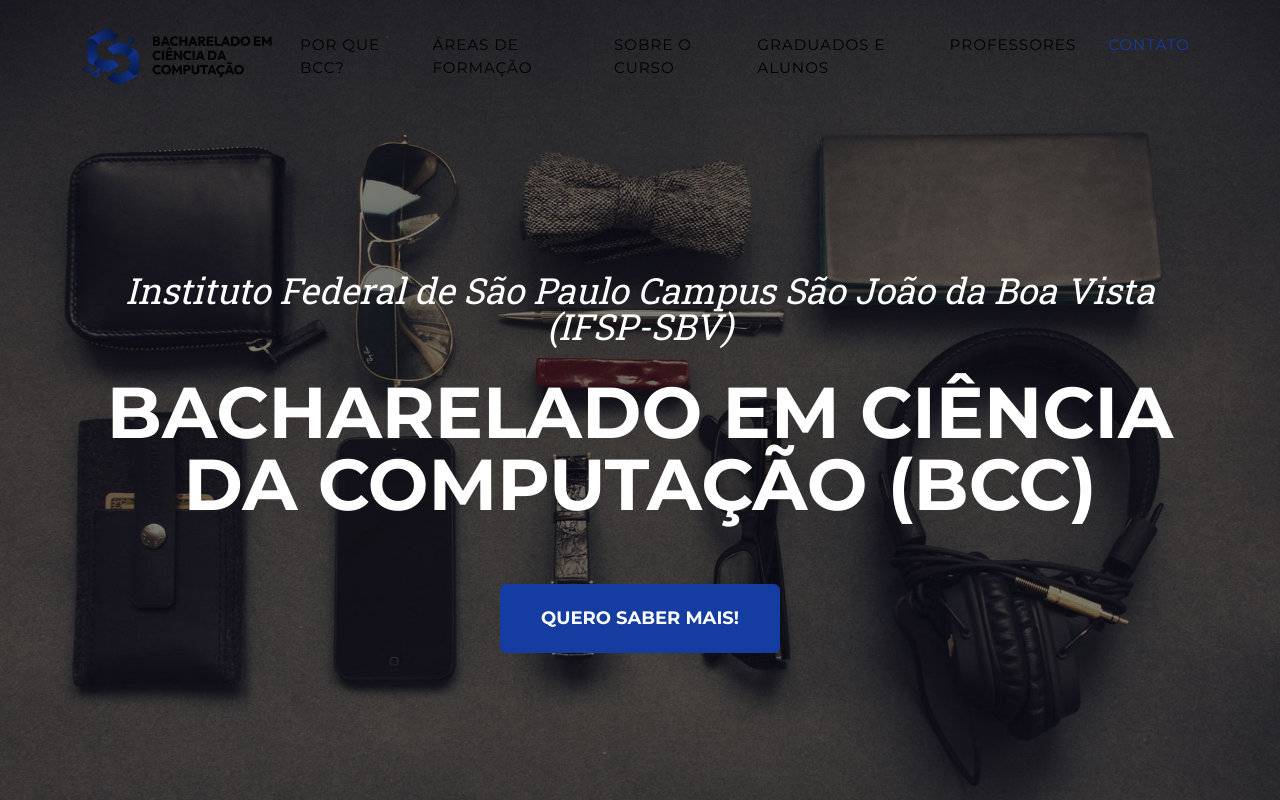
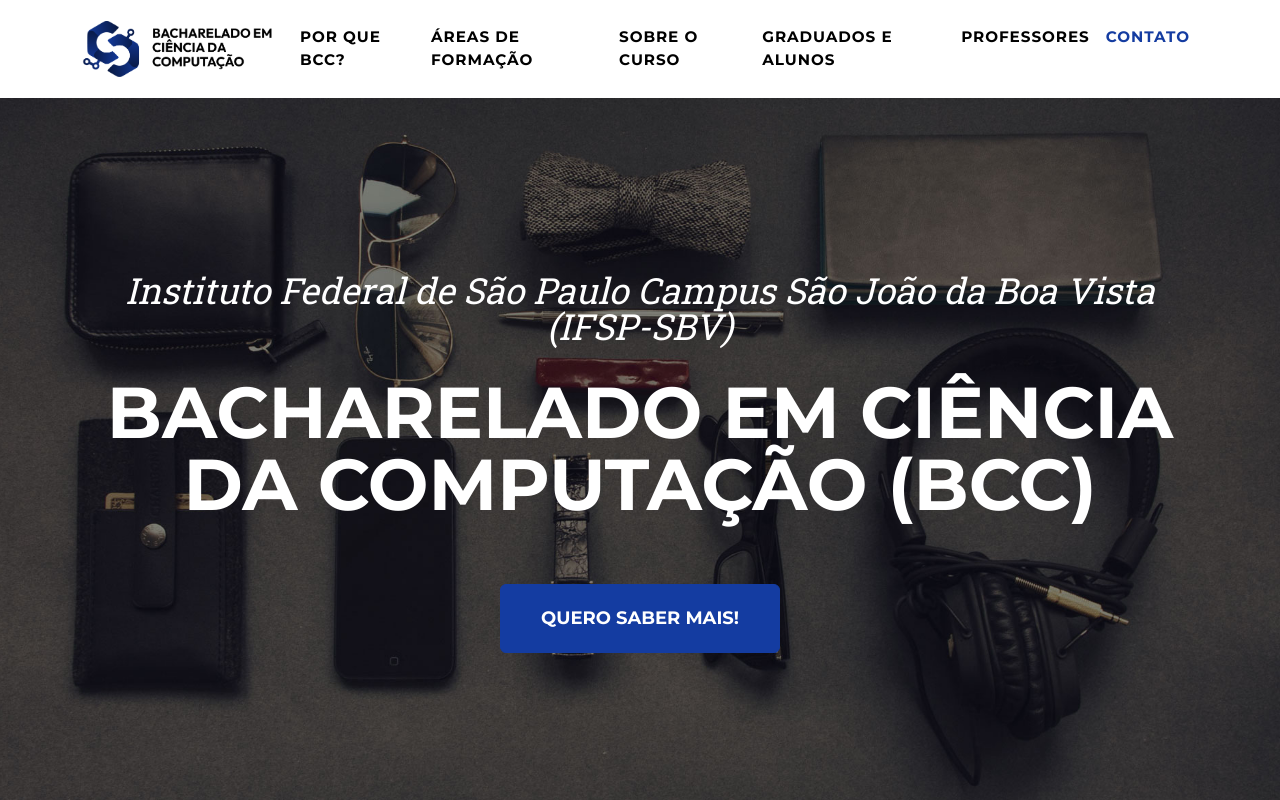
Before and after one commit to ViniciusRamoos/SiteBCC, a plain HTML site: page index.html in a window 1280 px wide. Shown: the top 800 px of the page. Drawn offline with nearby package versions, Linux system fonts and the light colour scheme.

Commit message:
style: mudanças na navbar
navbar agora é fixa na página, itens em negrito e tamanho da logo aumentada.

```diff
--- a/index.html
+++ b/index.html
@@ -18,7 +18,7 @@
     </head>
     <body id="home">
         <!-- Navigation-->
-        <nav class="navbar navbar-expand-lg navbar-dark fixed-top" id="mainNav">
+        <nav class="navbar navbar-expand-lg navbar-dark fixed-top navbar-shrink" id="mainNav">
             <div class="container">
                 <a class="navbar-brand" href="#home"><img src="assets/logo/logoBCC.png" alt="logoBCC" /></a>
                 <button class="navbar-toggler" type="button" data-bs-toggle="collapse" data-bs-target="#navbarResponsive" aria-controls="navbarResponsive" aria-expanded="false" aria-label="Toggle navigation">
@@ -27,12 +27,12 @@
                 </button>
                 <div class="collapse navbar-collapse" id="navbarResponsive">
                     <ul class="navbar-nav text-uppercase ms-auto py-4 py-lg-0">
-                        <li class="nav-item"><a class="nav-link" href="#bcc">Por que BCC?</a></li>
-                        <li class="nav-item"><a class="nav-link" href="#areas">Áreas de Formação</a></li>
-                        <li class="nav-item"><a class="nav-link" href="#sobre">Sobre o Curso</a></li>
-                        <li class="nav-item"><a class="nav-link" href="#alunos">Graduados e Alunos</a></li>
-                        <li class="nav-item"><a class="nav-link" href="#professores">Professores</a></li>
-                        <li class="nav-item"><a class="nav-link" href="#contato">Contato</a></li>
+                        <strong><li class="nav-item"><a class="nav-link" href="#bcc">Por que BCC?</a></li></strong>
+                        <strong><li class="nav-item"><a class="nav-link" href="#areas">Áreas de Formação</a></li></strong>
+                        <strong><li class="nav-item"><a class="nav-link" href="#sobre">Sobre o Curso</a></li></strong>
+                        <strong><li class="nav-item"><a class="nav-link" href="#alunos">Graduados e Alunos</a></li></strong>
+                        <strong><li class="nav-item"><a class="nav-link" href="#professores">Professores</a></li></strong>
+                        <strong><li class="nav-item"><a class="nav-link" href="#contato">Contato</a></li></strong>
                     </ul>
                 </div>
             </div>
--- a/js/scripts.js
+++ b/js/scripts.js
@@ -9,25 +9,6 @@
 
 window.addEventListener('DOMContentLoaded', event => {
 
-    // Navbar shrink function
-    var navbarShrink = function () {
-        const navbarCollapsible = document.body.querySelector('#mainNav');
-        if (!navbarCollapsible) {
-            return;
-        }
-        if (window.scrollY === 0) {
-            navbarCollapsible.classList.remove('navbar-shrink')
-        } else {
-            navbarCollapsible.classList.add('navbar-shrink')
-        }
-
-    };
-
-    // Shrink the navbar
-    navbarShrink();
-
-    // Shrink the navbar when page is scrolled
-    document.addEventListener('scroll', navbarShrink);
 
     //  Activate Bootstrap scrollspy on the main nav element
     const mainNav = document.body.querySelector('#mainNav');
```
Also changed, not shown: css/styles.css.
